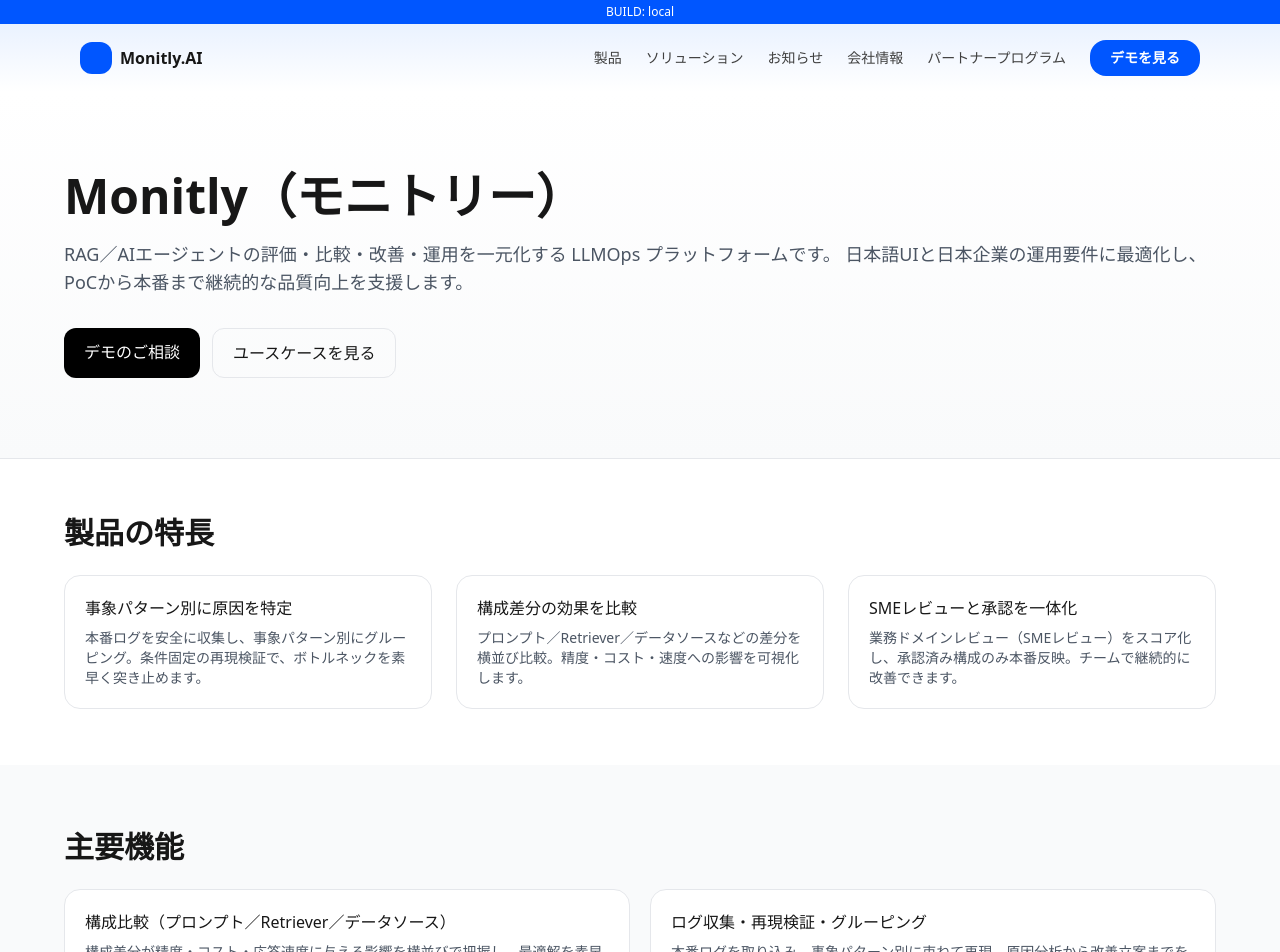
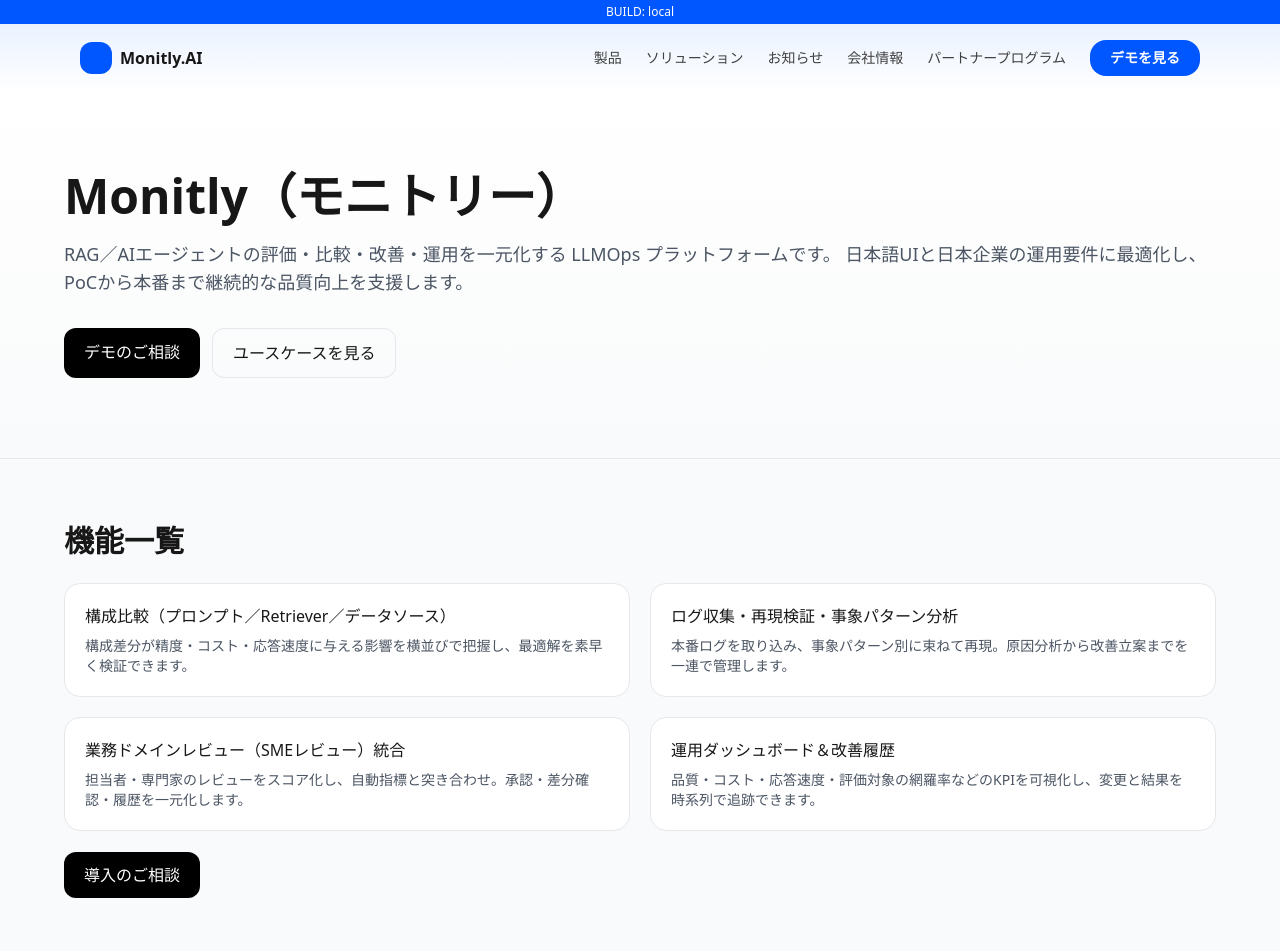
Before and after one commit to monitly-hioki/monitlyai-site, a Next.js app: page /product in a window 1280 px wide. Shown: the top 952 px of the page. Built offline with nearby package versions, Linux system fonts and the light colour scheme.

Commit message:
Update page.tsx

```diff
--- a/app/product/page.tsx
+++ b/app/product/page.tsx
@@ -5,6 +5,7 @@ import Link from "next/link";
 export default function Page() {
   return (
     <main className="min-h-screen">
+      {/* Hero */}
       <section className="px-6 md:px-10 py-16 md:py-20 bg-gradient-to-b from-white to-gray-50">
         <div className="max-w-6xl mx-auto">
           <h1 className="text-3xl md:text-5xl font-semibold leading-tight">
@@ -21,35 +22,10 @@ export default function Page() {
         </div>
       </section>
 
-      <section className="px-6 md:px-10 py-14 border-t">
+      {/* 機能一覧 */}
+      <section className="px-6 md:px-10 py-16 bg-gray-50 border-t">
         <div className="max-w-6xl mx-auto">
-          <h2 className="text-2xl md:text-3xl font-semibold">製品の特長</h2>
-          <div className="mt-6 grid md:grid-cols-3 gap-6">
-            <div className="p-5 rounded-2xl border bg-white hover:shadow-sm transition">
-              <h3 className="font-medium">事象パターン別に原因を特定</h3>
-              <p className="mt-2 text-sm text-gray-600">
-                本番ログを安全に収集し、事象パターン別にグルーピング。条件固定の再現検証で、ボトルネックを素早く突き止めます。
-              </p>
-            </div>
-            <div className="p-5 rounded-2xl border bg-white hover:shadow-sm transition">
-              <h3 className="font-medium">構成差分の効果を比較</h3>
-              <p className="mt-2 text-sm text-gray-600">
-                プロンプト／Retriever／データソースなどの差分を横並び比較。精度・コスト・速度への影響を可視化します。
-              </p>
-            </div>
-            <div className="p-5 rounded-2xl border bg-white hover:shadow-sm transition">
-              <h3 className="font-medium">SMEレビューと承認を一体化</h3>
-              <p className="mt-2 text-sm text-gray-600">
-                業務ドメインレビュー（SMEレビュー）をスコア化し、承認済み構成のみ本番反映。チームで継続的に改善できます。
-              </p>
-            </div>
-          </div>
-        </div>
-      </section>
-
-      <section className="px-6 md:px-10 py-16 bg-gray-50">
-        <div className="max-w-6xl mx-auto">
-          <h2 className="text-2xl md:text-3xl font-semibold">主要機能</h2>
+          <h2 className="text-2xl md:text-3xl font-semibold">機能一覧</h2>
           <div className="mt-6 grid md:grid-cols-2 gap-5">
             <div className="p-5 rounded-2xl border bg-white">
               <h3 className="font-medium">構成比較（プロンプト／Retriever／データソース）</h3>
@@ -58,7 +34,7 @@ export default function Page() {
               </p>
             </div>
             <div className="p-5 rounded-2xl border bg-white">
-              <h3 className="font-medium">ログ収集・再現検証・グルーピング</h3>
+              <h3 className="font-medium">ログ収集・再現検証・事象パターン分析</h3>
               <p className="mt-2 text-sm text-gray-600">
                 本番ログを取り込み、事象パターン別に束ねて再現。原因分析から改善立案までを一連で管理します。
               </p>
@@ -82,6 +58,7 @@ export default function Page() {
         </div>
       </section>
 
+      {/* スクリーンショット */}
       <section className="px-6 md:px-10 py-16 bg-white">
         <div className="max-w-6xl mx-auto">
           <h2 className="text-2xl md:text-3xl font-semibold">スクリーンショット</h2>
@@ -114,6 +91,7 @@ export default function Page() {
         </div>
       </section>
 
+      {/* 導入形態 */}
       <section className="px-6 md:px-10 py-16 bg-gray-50">
         <div className="max-w-6xl mx-auto">
           <h2 className="text-2xl md:text-3xl font-semibold">導入形態</h2>
```
